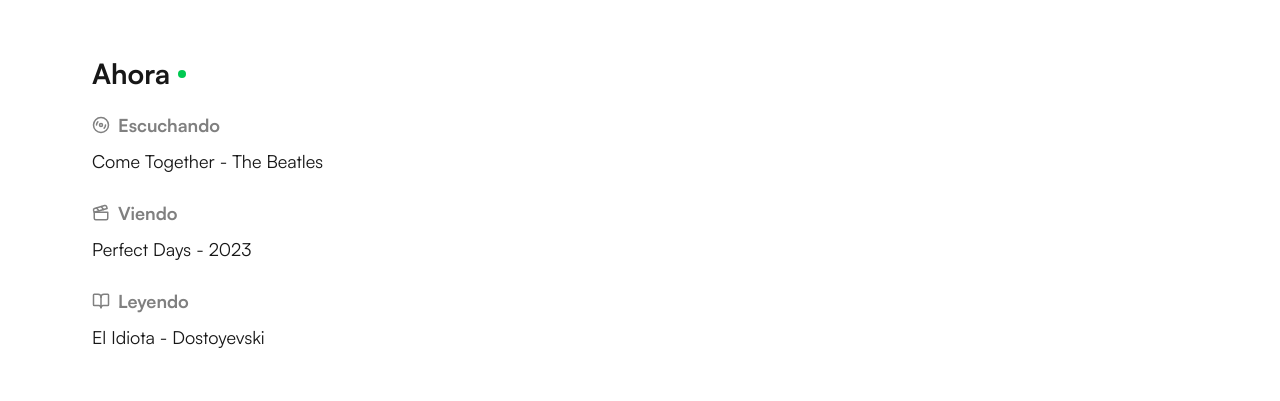
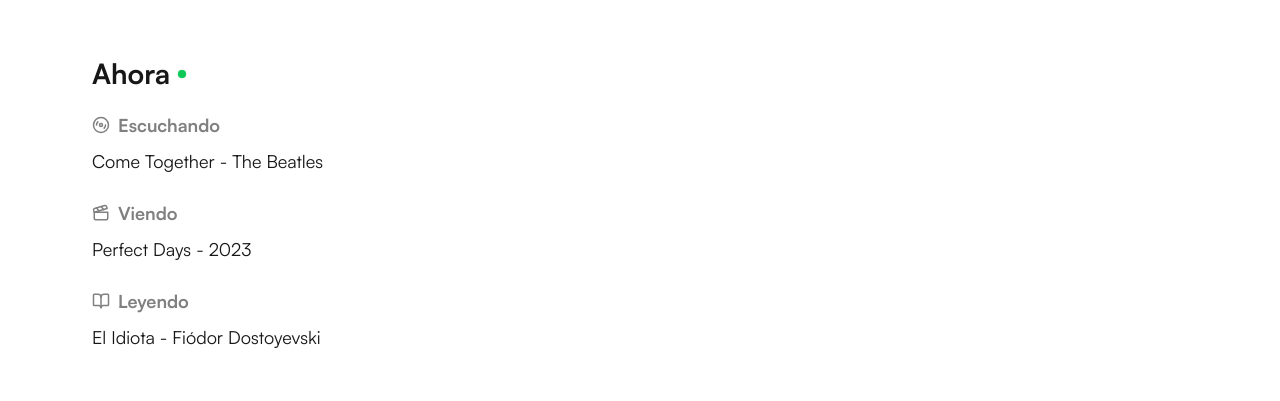
Before and after one commit to andreszapataq/andreszapata.me-v3, a Next.js app: page / in a window 1280 px wide. Shown: the part 1086-1487 px from the top of the page. Built offline with nearby package versions, Linux system fonts and the light colour scheme.

Commit message:
add pulse animation

```diff
--- a/app/globals.css
+++ b/app/globals.css
@@ -27,3 +27,27 @@
   color: var(--foreground);
   font-family: var(--font-satoshi), sans-serif;
 }
+
+@keyframes live-pulse {
+  0%, 100% {
+    transform: scale(1);
+    opacity: 0.5;
+  }
+  50% {
+    transform: scale(2);
+    opacity: 0;
+  }
+}
+
+.live-dot {
+  position: relative;
+}
+
+.live-dot::before {
+  content: '';
+  position: absolute;
+  inset: 0;
+  background-color: #22c55e;
+  border-radius: 50%;
+  animation: live-pulse 3s ease-in-out infinite;
+}
--- a/components/now.tsx
+++ b/components/now.tsx
@@ -6,12 +6,12 @@
     <section className="mt-16">
       <h2 className="text-[28px] font-bold mb-4 flex items-center gap-2">
         Ahora
-        <span className="inline-block w-2 h-2 bg-green-500 rounded-full" />
+        <span className="live-dot inline-block w-2 h-2 bg-green-500 rounded-full" />
       </h2>
       <div className="space-y-6">
         <NowItem icon={Disc3} label="Escuchando" value="Come Together - The Beatles" />
         <NowItem icon={Clapperboard} label="Viendo" value="Perfect Days - 2023" />
-        <NowItem icon={BookOpen} label="Leyendo" value="El Idiota - Dostoyevski" />
+        <NowItem icon={BookOpen} label="Leyendo" value="El Idiota - Fiódor Dostoyevski" />
       </div>
     </section>
   );
```
